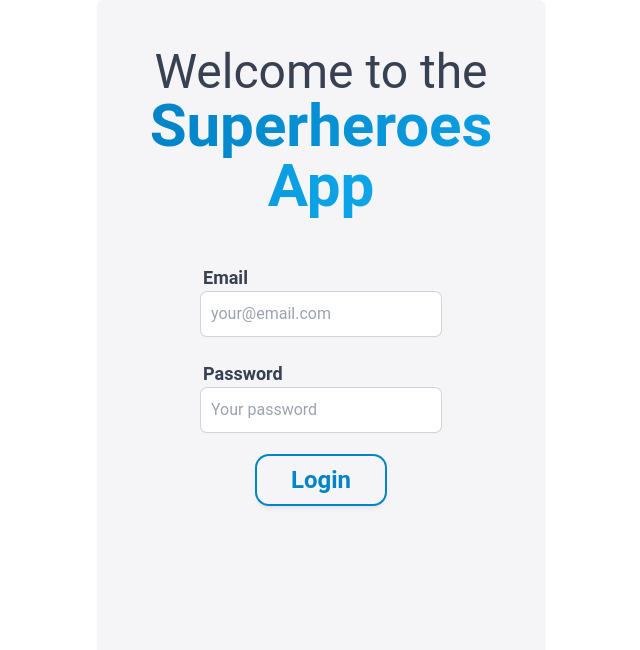
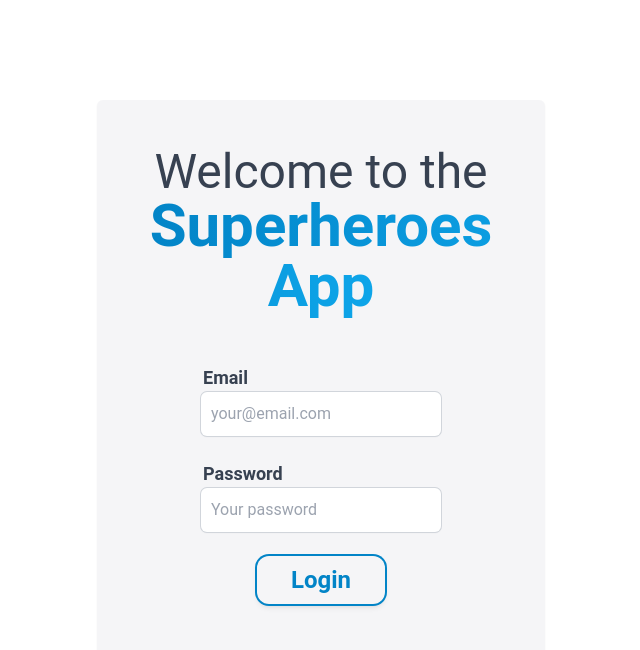
Before and after one commit to livchits/superheroes-app, a React (Vite) app: page /login in a window 1280 px wide. Shown: the top 650 px of the page, without its empty margins (319-959 px from the left). Built offline with nearby package versions, Linux system fonts and the light colour scheme; no server answers; the HTML template or start-up script is replaced by a standard one; what tailwindcss-typography would draw is missing.

Commit message:
Add styles for login screen

```diff
--- a/src/screens/Login.jsx
+++ b/src/screens/Login.jsx
@@ -33,8 +33,9 @@ function Login() {
   return user ? (
     <Redirect to='/home' />
   ) : (
-    <main className='h-screen text-gray-700 bg-gray-200 rounded-md shadow-sm md:max-w-md bg-opacity-40 sm:w-11/12 sm:mx-auto'>
-      <h1 className='py-12 text-4xl leading-normal text-center text-shadow sm:text-5xl'>
+    <div className='flex flex-col justify-center h-screen'>
+      <main className='h-screen text-gray-700 bg-gray-200 rounded-md shadow-sm md:max-w-md bg-opacity-40 sm:w-11/12 sm:mx-auto sm:h-3/4'>
+        <h1 className='px-1 py-12 text-4xl leading-normal text-center text-shadow sm:text-5xl'>
           Welcome to the <br />
           <span className='text-5xl font-bold text-transparent bg-clip-text text-shadow-none bg-gradient-to-l from-blue-500 to-blue-600 sm:text-6xl'>
             Superheroes App
@@ -84,6 +85,7 @@ function Login() {
           ) : null}
         </form>
       </main>
+    </div>
   );
 }
 
```
Lines whose indentation alone changed are shown as unchanged.
